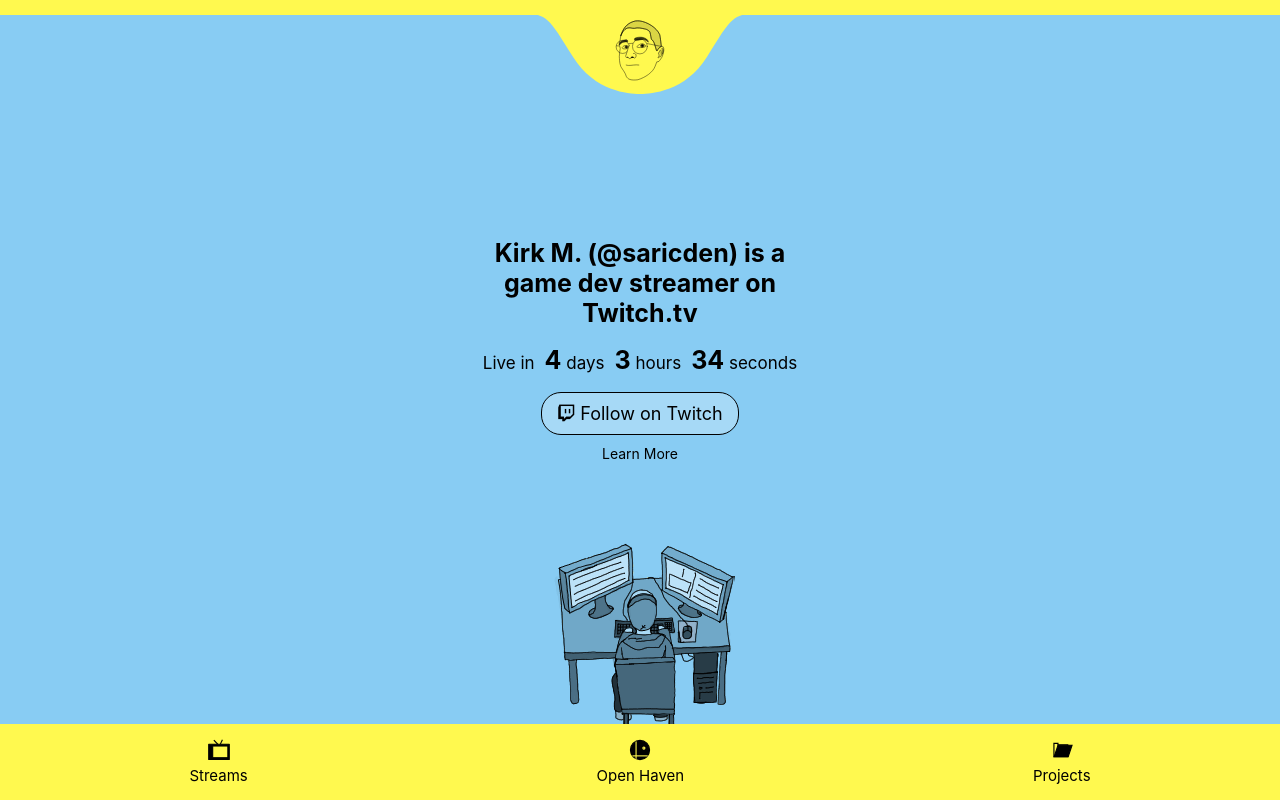
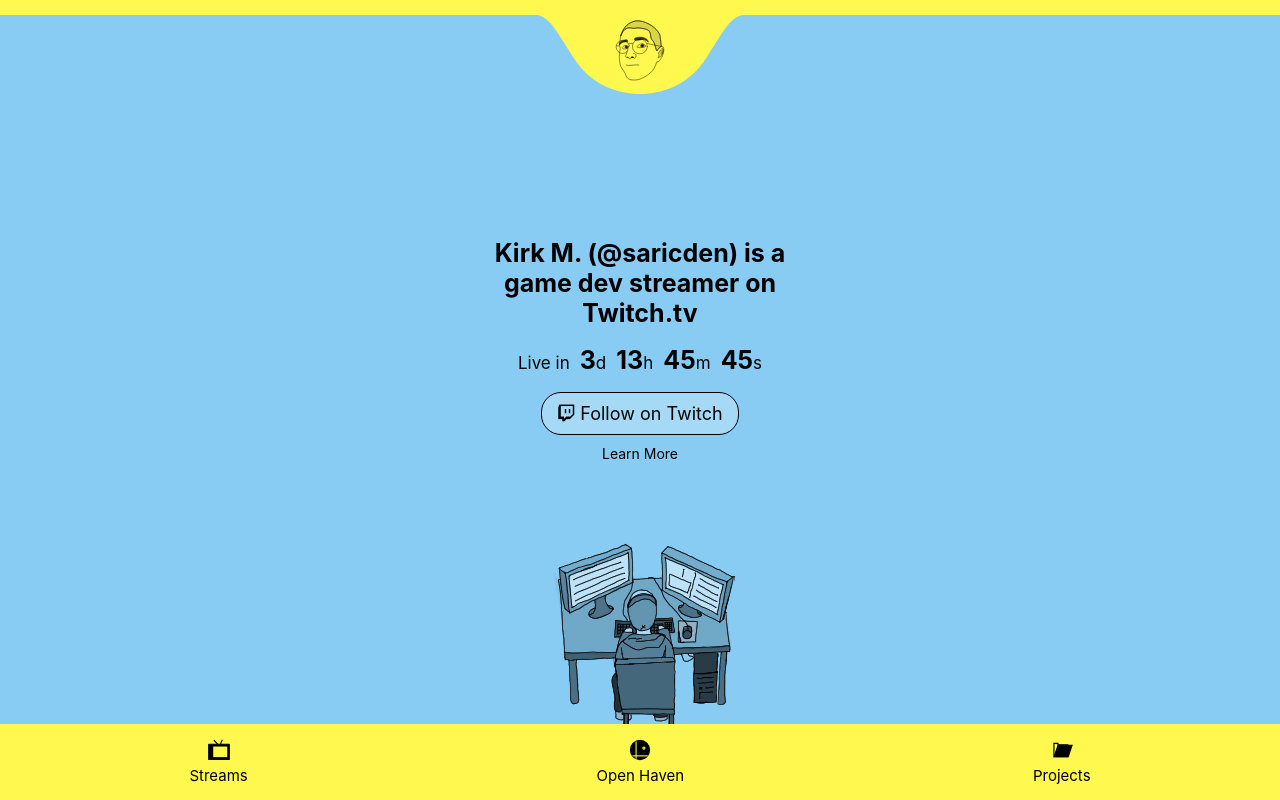
Before and after one commit to saricden/saricden.com, a Next.js app: page / in a window 1280 px wide. Shown: the top 800 px of the page. Built offline with nearby package versions, Linux system fonts and the light colour scheme.

Commit message:
Adds countdown timer to homepage.

```diff
--- a/pages/index.js
+++ b/pages/index.js
@@ -6,6 +6,15 @@
 
   constructor(props) {
     super(props);
+
+    this.state = {
+      untilNextStream: {
+        days: null,
+        hours: null,
+        minutes: null,
+        seconds: null
+      }
+    };
 
     this.canvasRef = null;
     this.containerRef = null;
@@ -22,7 +31,51 @@
     this.containerRef = element;
   }
 
+  getNextStreamInterval() {
+    const now = DateTime.local();
+    console.log(now.ts);
+    const start = DateTime.local()
+  }
+
   async componentDidMount() {
+    const dayIndex = 5; // Friday
+    const nextFriday = new Date();
+
+    const nextStreamUTC = new Date();
+    nextStreamUTC.setUTCDate(nextStreamUTC.getDate() + (dayIndex - nextFriday.getDay() + 7) % 7);
+    nextStreamUTC.setUTCHours(23, 0, 0, 0); // 11pm UTC = 4pm PDT
+
+    const now = (new Date().getTime() / 1000);
+    const streamTime = (nextStreamUTC.getTime() / 1000);
+    let seconds = streamTime - now;
+
+    setInterval(() => {
+      const days        = Math.floor(seconds/24/60/60);
+      const hoursLeft   = Math.floor((seconds) - (days*86400));
+      const hours       = Math.floor(hoursLeft/3600);
+      const minutesLeft = Math.floor((hoursLeft) - (hours*3600));
+      const minutes     = Math.floor(minutesLeft/60);
+      const remainingSeconds = Math.floor(seconds % 60);
+
+      const untilNextStream = {
+        days,
+        hours,
+        minutes,
+        seconds: remainingSeconds
+      };
+
+      this.setState({ untilNextStream });
+
+      if (seconds === 0) {
+        clearInterval(countdownTimer);
+        console.log('DONE');
+      } else {
+        seconds--;
+      }
+    }, 1000);
+
+
+
     if (this.canvasRef && this.containerRef && typeof window !== 'undefined') {
       const Phaser = (await import('phaser')).default;
       const BootScene = (await import('../phaser_scenes/BootScene')).default;
@@ -58,6 +111,11 @@
   }
 
   render() {
+    const {untilNextStream} = this.state;
+    const {days, hours, minutes, seconds} = untilNextStream;
+
+    const counterVisible = (days !== null && hours !== null && minutes !== null && seconds !== null);
+
     return (
       <main>
         <Head>
@@ -78,11 +136,14 @@
 
         <header>
           <h1>Kirk M. (@saricden) is a game dev streamer on Twitch.tv</h1>
-          <p>
+          <p style={{
+            visibility: (counterVisible ? 'visible' : 'hidden')
+          }}>
             <span>Live in</span>
-            <span><strong>4</strong> days</span>
-            <span><strong>3</strong> hours</span>
-            <span><strong>34</strong> seconds</span>
+            <span><strong>{days}</strong>d</span>
+            <span><strong>{hours}</strong>h</span>
+            <span><strong>{minutes}</strong>m</span>
+            <span><strong>{seconds}</strong>s</span>
           </p>
           <a className="btn" href="https://twitch.tv/saricden" target="_blank">
             <i className="fa fa-twitch" />
@@ -99,6 +160,9 @@
             <div className="social-links">
               <a href="https://www.twitch.tv/saricden" target="_blank">
                 <i className="fa fa-twitch" />
+              </a>
+              <a href="https://www.youtube.com/channel/UCKcZ5BgUNa40bEBt08LAfMg" target="_blank">
+                <i className="fa fa-youtube-play" />
               </a>
               <a href="https://github.com/saricden" target="_blank">
                 <i className="fa fa-github" />
```
